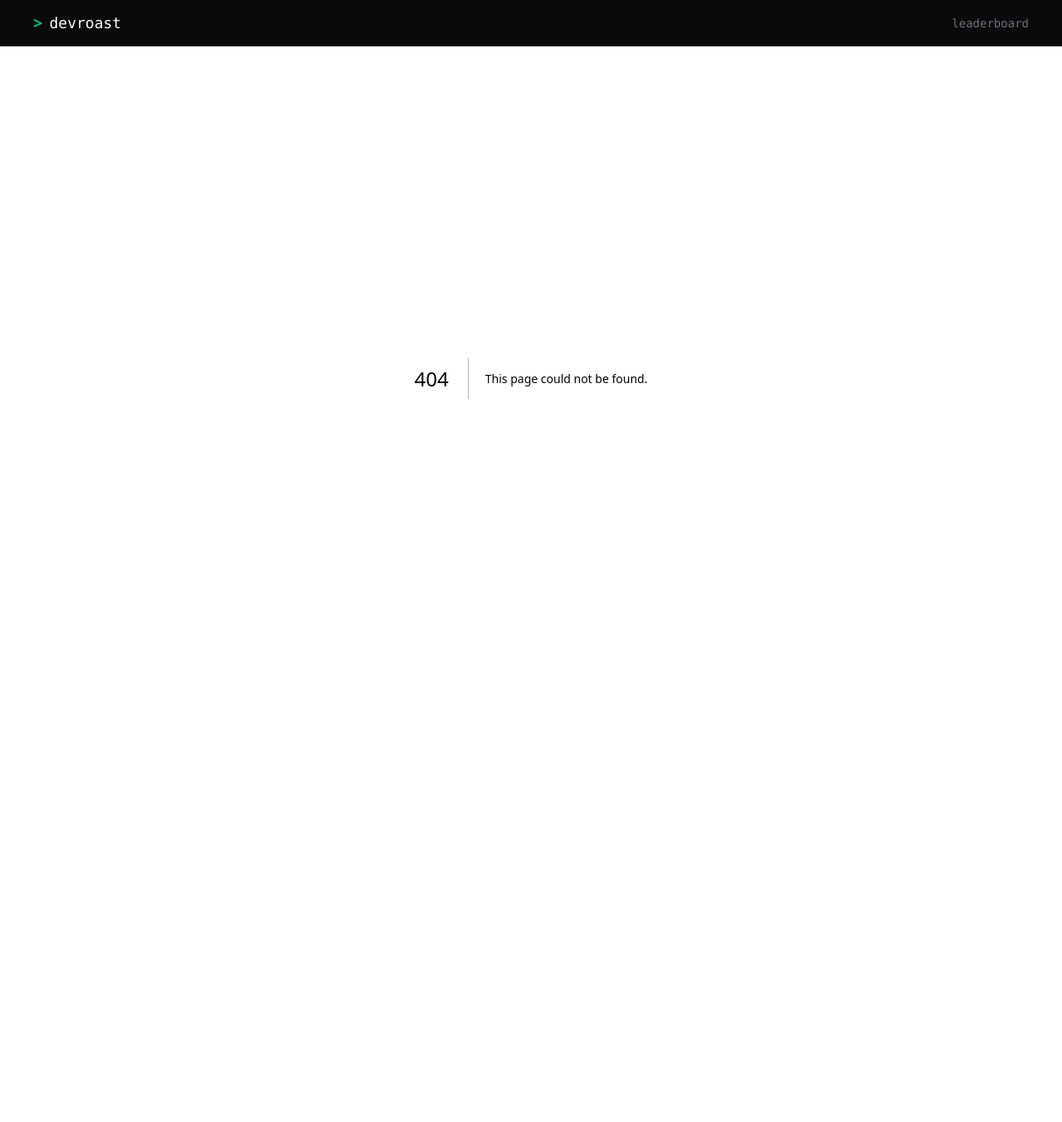
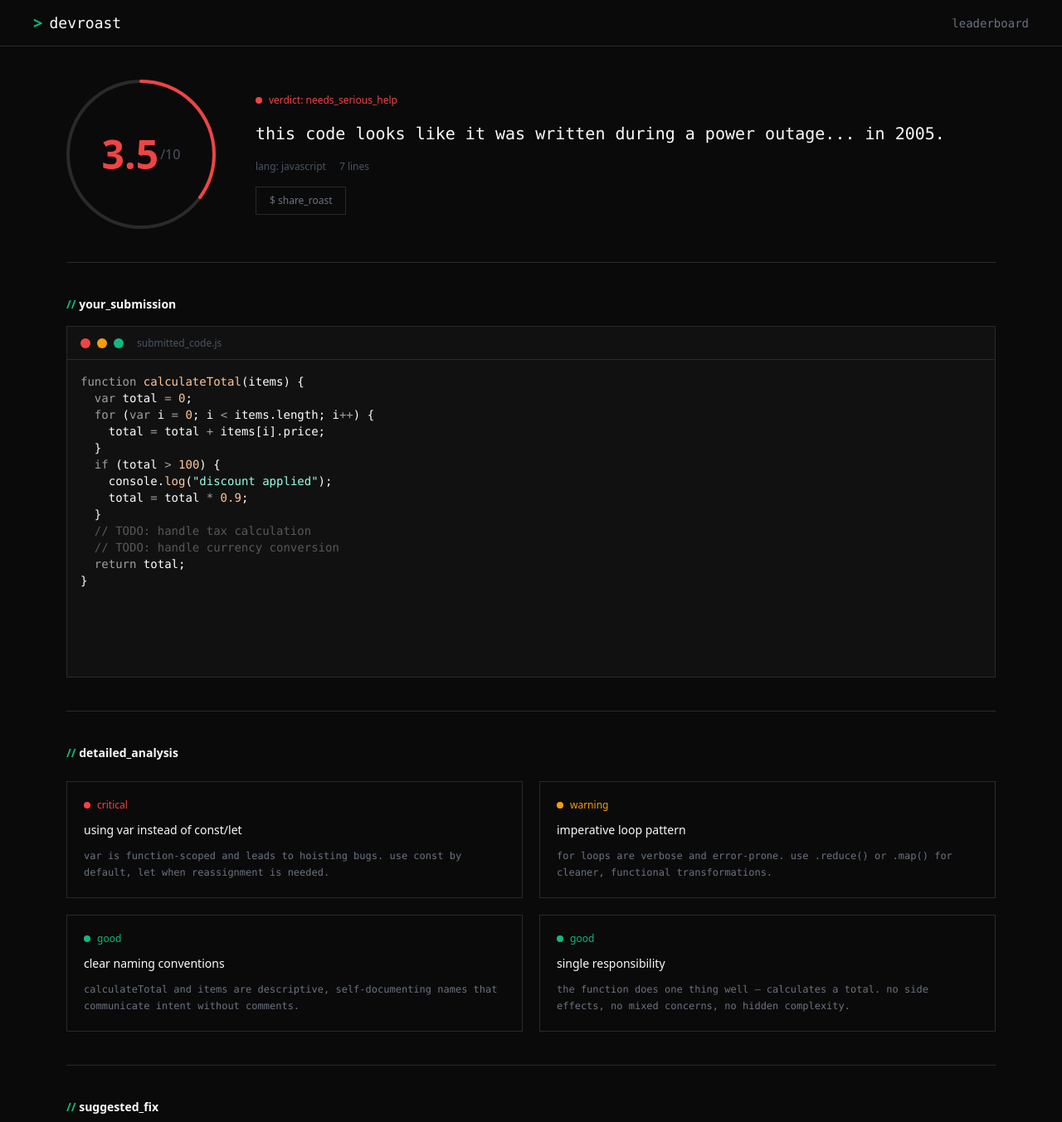
Before and after one commit to FabioKishino/devroast, a Next.js app: page /roast/1 in a window 1280 px wide. Before the commit this address had no page. Shown: the top 1353 px of the page at 83% size. Before the commit the page ends 856 px from the top, so only its background shows below. Built offline with nearby package versions, Linux system fonts and the light colour scheme.

Commit message:
feat: implement roast results page with score, analysis, and diff sections

```diff
--- a/src/app/leaderboard/page.tsx
+++ b/src/app/leaderboard/page.tsx
@@ -61,7 +61,7 @@ const AVG_SCORE = 4.2;
 
 export default function LeaderboardPage() {
   return (
-    <main className="flex flex-col w-full max-w-[1440px] mx-auto px-20 py-10 gap-10">
+    <main className="flex flex-col w-full max-w-360 mx-auto px-20 py-10 gap-10">
       {/* Hero section */}
       <section className="flex flex-col gap-4">
         <div className="flex flex-col gap-4">
@@ -103,11 +103,11 @@ export default function LeaderboardPage() {
               language={entry.language}
               linesCount={entry.linesCount}
             />
-            <div className="h-[120px] bg-bg-input overflow-hidden">
+            <div className="h-30 bg-bg-input overflow-hidden">
               <CodeBlock
                 code={entry.code}
                 lang={entry.language}
-                className="h-full [&>pre]:!p-4 [&>pre]:h-full [&>pre]:overflow-hidden"
+                className="h-full [&>pre]:p-4! [&>pre]:h-full [&>pre]:overflow-hidden"
               />
             </div>
           </LeaderboardEntryRoot>
--- /dev/null
+++ b/src/app/roast/[id]/page.tsx
@@ -0,0 +1,182 @@
+import {
+  AnalysisCardDescription,
+  AnalysisCardRoot,
+  AnalysisCardTitle,
+} from "@/components/ui/analysis-card";
+import { Badge } from "@/components/ui/badge";
+import { CodeBlock, CodeBlockHeader } from "@/components/ui/code-block";
+import { DiffLine } from "@/components/ui/diff-line";
+import { ScoreRing } from "@/components/ui/score-ring";
+
+// ── Static mock data ───────────────────────────────────────────────────────────
+
+const ROAST = {
+  score: 3.5,
+  verdict: "needs_serious_help",
+  quote:
+    "this code looks like it was written during a power outage... in 2005.",
+  lang: "javascript",
+  lines: 7,
+  code: `function calculateTotal(items) {
+  var total = 0;
+  for (var i = 0; i < items.length; i++) {
+    total = total + items[i].price;
+  }
+  if (total > 100) {
+    console.log("discount applied");
+    total = total * 0.9;
+  }
+  // TODO: handle tax calculation
+  // TODO: handle currency conversion
+  return total;
+}`,
+  analysis: [
+    {
+      badge: "critical" as const,
+      title: "using var instead of const/let",
+      description:
+        "var is function-scoped and leads to hoisting bugs. use const by default, let when reassignment is needed.",
+    },
+    {
+      badge: "warning" as const,
+      title: "imperative loop pattern",
+      description:
+        "for loops are verbose and error-prone. use .reduce() or .map() for cleaner, functional transformations.",
+    },
+    {
+      badge: "good" as const,
+      title: "clear naming conventions",
+      description:
+        "calculateTotal and items are descriptive, self-documenting names that communicate intent without comments.",
+    },
+    {
+      badge: "good" as const,
+      title: "single responsibility",
+      description:
+        "the function does one thing well — calculates a total. no side effects, no mixed concerns, no hidden complexity.",
+    },
+  ],
+  diff: [
+    { variant: "context" as const, code: "function calculateTotal(items) {" },
+    { variant: "removed" as const, code: "  var total = 0;" },
+    {
+      variant: "removed" as const,
+      code: "  for (var i = 0; i < items.length; i++) {",
+    },
+    {
+      variant: "removed" as const,
+      code: "    total = total + items[i].price;",
+    },
+    { variant: "removed" as const, code: "  }" },
+    { variant: "removed" as const, code: "  return total;" },
+    {
+      variant: "added" as const,
+      code: "  return items.reduce((sum, item) => sum + item.price, 0);",
+    },
+    { variant: "context" as const, code: "}" },
+  ],
+};
+
+// ── Page ───────────────────────────────────────────────────────────────────────
+
+export default async function RoastResultPage() {
+  return (
+    <main className="flex flex-col gap-10 px-20 py-10">
+      {/* 1. Score Hero */}
+      <section className="flex items-center gap-12">
+        <ScoreRing score={ROAST.score} />
+
+        <div className="flex flex-col gap-4">
+          <Badge variant="critical">verdict: {ROAST.verdict}</Badge>
+
+          <p className="font-secondary text-xl leading-relaxed text-text-primary">
+            {ROAST.quote}
+          </p>
+
+          <div className="flex items-center gap-4">
+            <span className="font-mono text-xs text-text-tertiary">
+              lang: {ROAST.lang}
+            </span>
+            <span className="font-mono text-xs text-text-tertiary">
+              {ROAST.lines} lines
+            </span>
+          </div>
+
+          <button
+            type="button"
+            className="self-start border border-border-primary px-4 py-2 font-mono text-xs text-text-secondary hover:text-text-primary transition-colors"
+          >
+            $ share_roast
+          </button>
+        </div>
+      </section>
+
+      {/* Divider */}
+      <hr className="border-none bg-border-primary h-px" />
+
+      {/* 2. Submitted Code */}
+      <section className="flex flex-col gap-4">
+        <p className="font-mono text-sm font-bold">
+          <span className="text-accent-green">{"// "}</span>
+          <span className="text-text-primary">your_submission</span>
+        </p>
+
+        <div className="flex flex-col border border-border-primary bg-bg-input h-[424px] overflow-hidden">
+          <CodeBlockHeader filename="submitted_code.js" />
+          <div className="flex-1 overflow-auto">
+            <CodeBlock code={ROAST.code} lang="javascript" />
+          </div>
+        </div>
+      </section>
+
+      {/* Divider */}
+      <hr className="border-none bg-border-primary h-px" />
+
+      {/* 3. Analysis */}
+      <section className="flex flex-col gap-6">
+        <p className="font-mono text-sm font-bold">
+          <span className="text-accent-green">{"// "}</span>
+          <span className="text-text-primary">detailed_analysis</span>
+        </p>
+
+        <div className="grid grid-cols-2 gap-5">
+          {ROAST.analysis.map((item) => (
+            <AnalysisCardRoot key={item.title}>
+              <Badge variant={item.badge}>{item.badge}</Badge>
+              <AnalysisCardTitle>{item.title}</AnalysisCardTitle>
+              <AnalysisCardDescription>
+                {item.description}
+              </AnalysisCardDescription>
+            </AnalysisCardRoot>
+          ))}
+        </div>
+      </section>
+
+      {/* Divider */}
+      <hr className="border-none bg-border-primary h-px" />
+
+      {/* 4. Suggested Fix (Diff) */}
+      <section className="flex flex-col gap-6">
+        <p className="font-mono text-sm font-bold">
+          <span className="text-accent-green">{"// "}</span>
+          <span className="text-text-primary">suggested_fix</span>
+        </p>
+
+        <div className="flex flex-col border border-border-primary bg-bg-input">
+          <div className="flex items-center h-10 px-4 border-b border-border-primary">
+            <span className="font-mono text-xs text-text-secondary">
+              your_code.ts → improved_code.ts
+            </span>
+          </div>
+
+          {ROAST.diff.map((line, i) => (
+            // biome-ignore lint/suspicious/noArrayIndexKey: static ordered diff lines
+            <DiffLine key={i} variant={line.variant}>
+              {line.code}
+            </DiffLine>
+          ))}
+        </div>
+      </section>
+    </main>
+  );
+}
```
